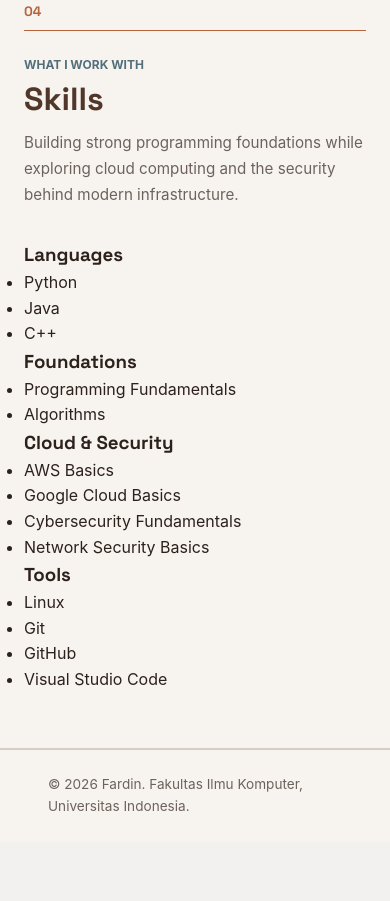
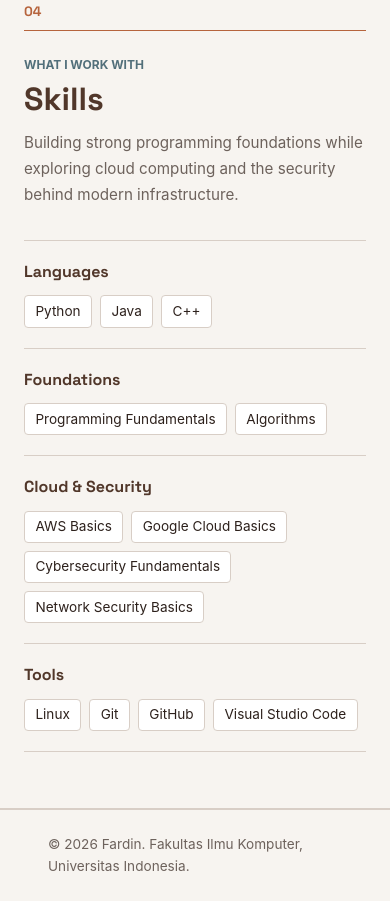
Before and after one commit to osman-fardin/myportofolio, a Django app: page / in a window 390 px wide. Shown: the part 3584-4485 px from the top of the page. Before the commit the page ends 4395 px from the top, so only its background shows below. Run offline with Django 5.2, Linux system fonts and the light colour scheme.

Commit message:
style: organize responsive skills section

```diff
--- a/static/css/style.css
+++ b/static/css/style.css
@@ -456,6 +456,42 @@ img {
     line-height: 1.2;
 }
 
+.skills-grid {
+    border-bottom: 1px solid var(--line);
+}
+
+.skill-group {
+    display: grid;
+    grid-template-columns: 180px minmax(0, 1fr);
+    column-gap: 2rem;
+    align-items: start;
+    padding: 1.25rem 0;
+    border-top: 1px solid var(--line);
+}
+
+.skill-group h3 {
+    color: var(--walnut);
+    font-size: 1rem;
+    line-height: 1.4;
+}
+
+.skill-list {
+    display: flex;
+    flex-wrap: wrap;
+    gap: 0.5rem;
+    list-style: none;
+}
+
+.skill-list li {
+    padding: 0.35rem 0.65rem;
+    color: var(--ink);
+    background-color: var(--surface);
+    border: 1px solid var(--line);
+    border-radius: var(--radius);
+    font-size: 0.85rem;
+    line-height: 1.4;
+}
+
 .experience-section > .container,
 .projects-section > .container,
 .skills-section > .container {
@@ -669,4 +705,9 @@ img {
         max-width: none;
         justify-self: stretch;
     }
+
+    .skill-group {
+        grid-template-columns: minmax(0, 1fr);
+        row-gap: 0.75rem;
+    }
 }
```
